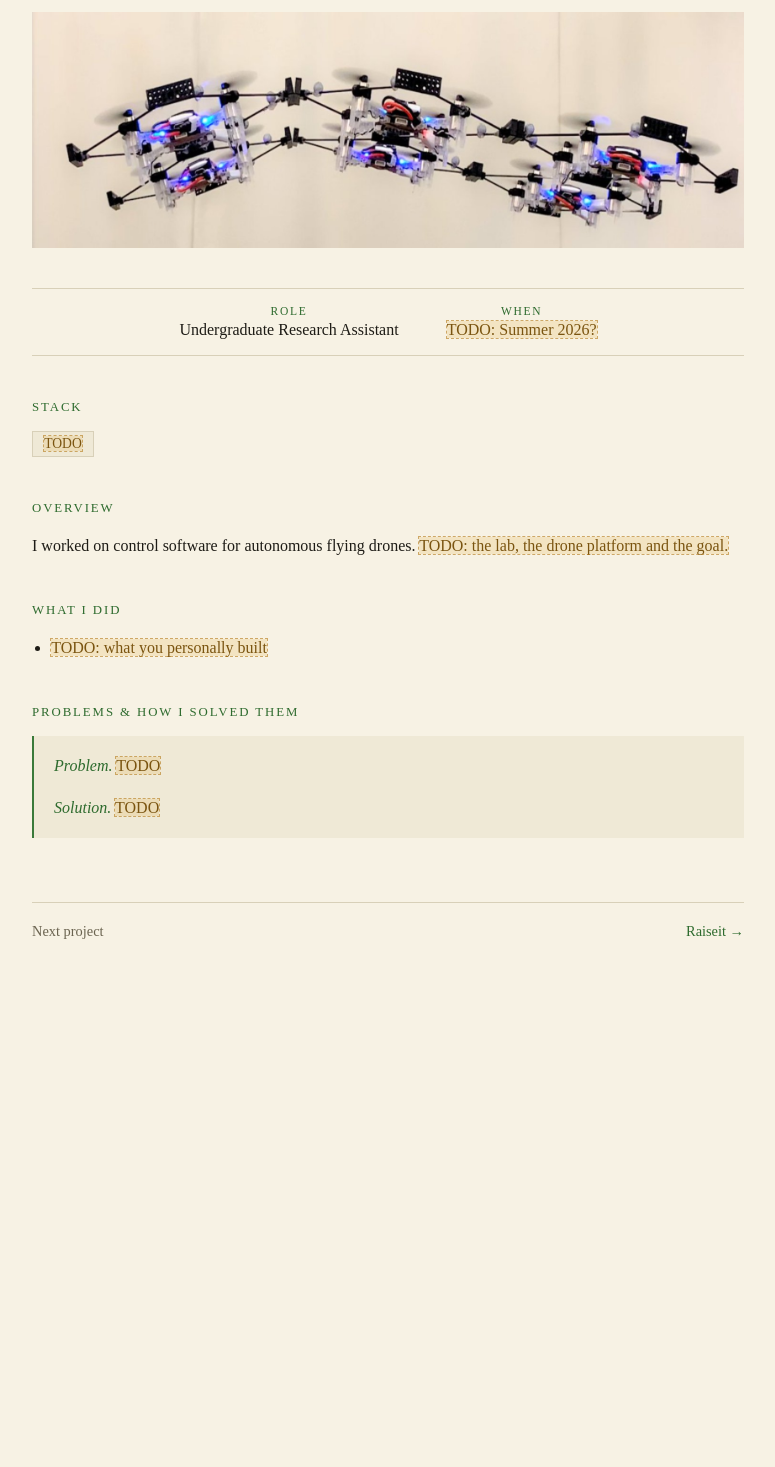
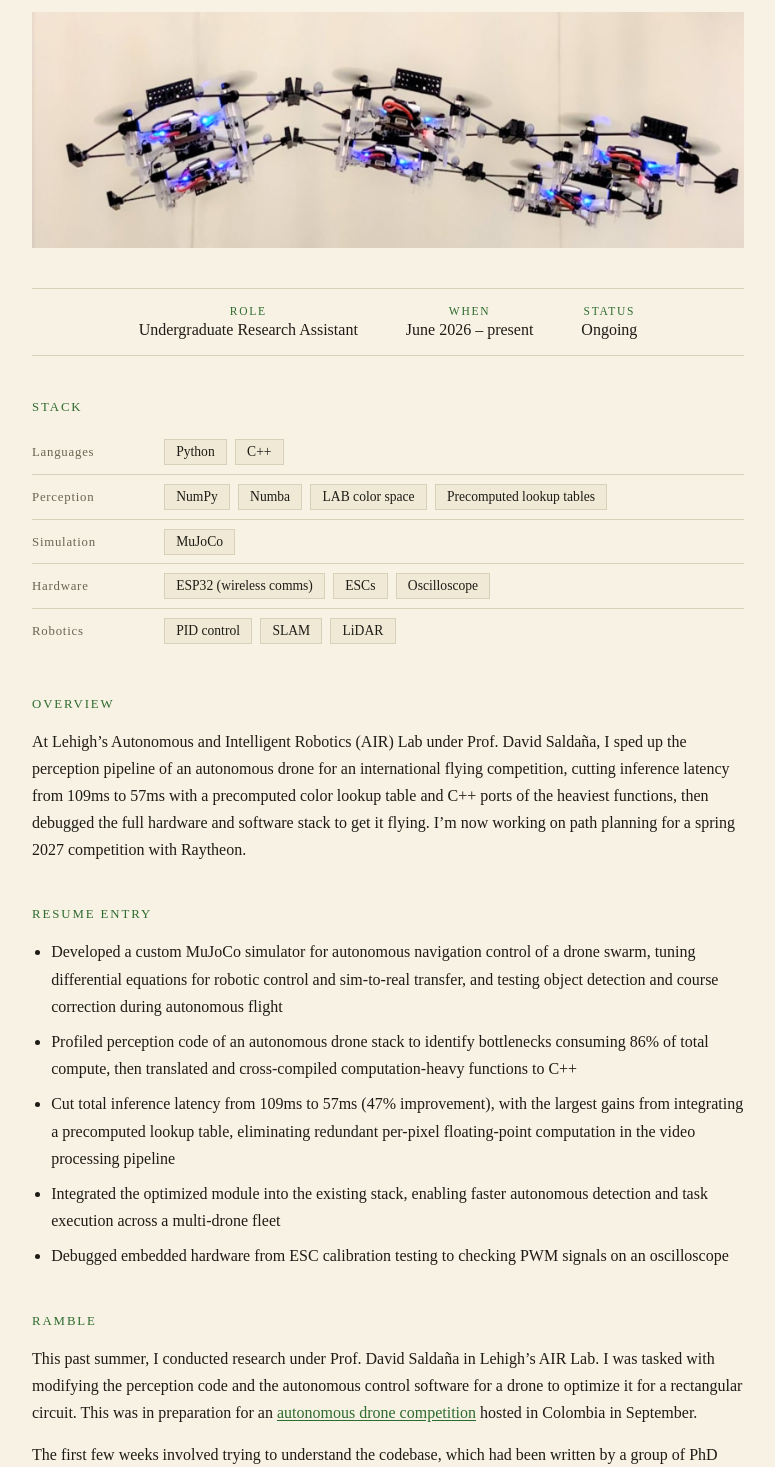
Before and after one commit to kentneureiter/portfolio, a Next.js app: page /projects/air-lab in a window 1280 px wide. Shown: the part 260-1727 px from the top of the page, without its empty margins (252-1027 px from the left). Before the commit the page ends 1280 px from the top, so only its background shows below. Built offline with nearby package versions, Linux system fonts and the light colour scheme.

Commit message:
AIR Lab page: overview, stack, resume entry, write-up

```diff
--- a/app/projects/data.ts
+++ b/app/projects/data.ts
@@ -146,11 +146,49 @@ export const PROJECTS: Project[] = [
     title: 'AIR Lab',
     tagline: 'Software for controlling autonomous drones and improving object detection speed.',
     role: 'Undergraduate Research Assistant',
-    when: 'TODO: Summer 2026?',
-    stack: ['TODO'],
-    overview: ['I worked on control software for autonomous flying drones. TODO: the lab, the drone platform and the goal.'],
-    contributions: ['TODO: what you personally built'],
-    challenges: [{ problem: 'TODO', solution: 'TODO' }],
+    when: 'June 2026 – present',
+    status: 'Ongoing',
+    stack: [
+      { group: 'Languages', items: ['Python', 'C++'] },
+      { group: 'Perception', items: ['NumPy', 'Numba', 'LAB color space', 'Precomputed lookup tables'] },
+      { group: 'Simulation', items: ['MuJoCo'] },
+      { group: 'Hardware', items: ['ESP32 (wireless comms)', 'ESCs', 'Oscilloscope'] },
+      { group: 'Robotics', items: ['PID control', 'SLAM', 'LiDAR'] },
+    ],
+    overview: [
+      'At Lehigh’s Autonomous and Intelligent Robotics (AIR) Lab under Prof. David Saldaña, I sped up the perception pipeline of an autonomous drone for an international flying competition, cutting inference latency from 109ms to 57ms with a precomputed color lookup table and C++ ports of the heaviest functions, then debugged the full hardware and software stack to get it flying. I’m now working on path planning for a spring 2027 competition with Raytheon.',
+    ],
+    resume: [
+      'Developed a custom MuJoCo simulator for autonomous navigation control of a drone swarm, tuning differential equations for robotic control and sim-to-real transfer, and testing object detection and course correction during autonomous flight',
+      'Profiled perception code of an autonomous drone stack to identify bottlenecks consuming 86% of total compute, then translated and cross-compiled computation-heavy functions to C++',
+      'Cut total inference latency from 109ms to 57ms (47% improvement), with the largest gains from integrating a precomputed lookup table, eliminating redundant per-pixel floating-point computation in the video processing pipeline',
+      'Integrated the optimized module into the existing stack, enabling faster autonomous detection and task execution across a multi-drone fleet',
+      'Debugged embedded hardware from ESC calibration testing to checking PWM signals on an oscilloscope',
+    ],
+    sections: [
+      {
+        heading: 'Ramble',
+        blocks: [
+          'This past summer, I conducted research under Prof. David Saldaña in Lehigh’s AIR Lab. I was tasked with modifying the perception code and the autonomous control software for a drone to optimize it for a rectangular circuit. This was in preparation for an [autonomous drone competition](https://mecatronica.umng.edu.co/lars-larc2026/) hosted in Colombia in September.',
+          'The first few weeks involved trying to understand the codebase, which had been written by a group of PhD students the year prior, and testing the drone to see if everything worked. It didn’t. Although I originally thought I understood the codebase and the components of the drone, debugging is what really tested my understanding of how everything came together.',
+          'This is when I was tasked with improving the inference speed of the current computer vision model, which detects and triangulates the guiding balloons (highly reflective red and blue balloons), so that the drone can react faster. This required me to understand how the code detects these colors, but ultimately I wrote tests for most functions to find where the biggest bottleneck was.',
+          'When I first talked with my PhD mentor, he mentioned a library called Numba. Numba is an open-source Python compiler designed for math-heavy and array-heavy functions (like NumPy and computer vision math). You add a single decorator (@jit or @njit) above your computation-heavy Python functions, and Numba compiles just those functions into native machine code using LLVM, making them run at C/C++ speeds instead of slow Python speeds. I tried this and it helped significantly, cutting the inference time nearly in half.',
+          'There was a problem with Numba, however: it wasn’t going to be able to run locally on the drone. The drone runs on a lightweight custom board that couldn’t run Numba, and there was no way we were fitting a bigger computer on a featherweight drone that needed to be as light as possible.',
+          'So I looked further into the code and tested each function individually to see which ones were costing the most time. This let me pinpoint where my efforts would help most. The function taking the most compute was the math that interpreted the balloon colors. The codebase used LAB values instead of RGB (L for perceptual lightness, paired with A for green-to-red and B for blue-to-yellow).',
+          'Since this function was using roughly 86% of the inference time, speeding it up would make a big difference. My initial thought was that I would have to convert it to C++, but I realized that many of the values being computed were redundant. This led me to create a lookup table: I precomputed the most common values in simulation and embedded them into the code, so no math needs to be done when associating LAB values with a color. This worked really well, and I saw results similar to Numba, but all running locally.',
+          'Eventually, I did convert the computation-heavy functions to C++ as well, cross-compiling them for the drone’s board. Together with the lookup table, this cut total inference latency from 109ms to 57ms.',
+          'With the inference speed improved, it was time to get the blimp/drone actually flying properly. This meant everything in the existing code had to work alongside my changes.',
+          {
+            gallery: [
+              { img: '/projects/air-lab/hardware-1.jpg', alt: 'Drone hardware photo 1' },
+              { img: '/projects/air-lab/hardware-2.jpg', alt: 'Drone hardware photo 2' },
+            ],
+          },
+          'I spent 3 weeks at the end of the summer testing the electronics, the ESP32 wireless communication, the serial port connectivity, the ESC calibration, the startup code, and everything else in the system to find what wasn’t working. Debugging piece after piece that didn’t work really improved my fluency with the drone and the code. Not only did I feel more knowledgeable, but I found many ways to improve the system along the way. Ultimately, there were a few bugs in the code around pin assignments, and the PID control file needed some tweaking, but it worked and I was finally able to move on with the rest of my research. This process, although it was just debugging, has been a rewarding experience and helped me grow as an engineer in ways that building something from scratch might not have.',
+          'Since the drone competition ended in September, we have been working with Raytheon on a competition set for spring 2027 that aims to test their brain chip on various AI detection and planning tasks. I have been working on the path planning portion, using what I learned from working on the Mars rover autonomous stack. Recently, we successfully created a SLAM map from a robocar with an onboard lidar.',
+        ],
+      },
+    ],
     links: [],
   },
   {
```
Also changed, not shown: public/projects/air-lab/IMG_3491.jpeg (added), 1 other file (tests, documents, lock files or other folders).
